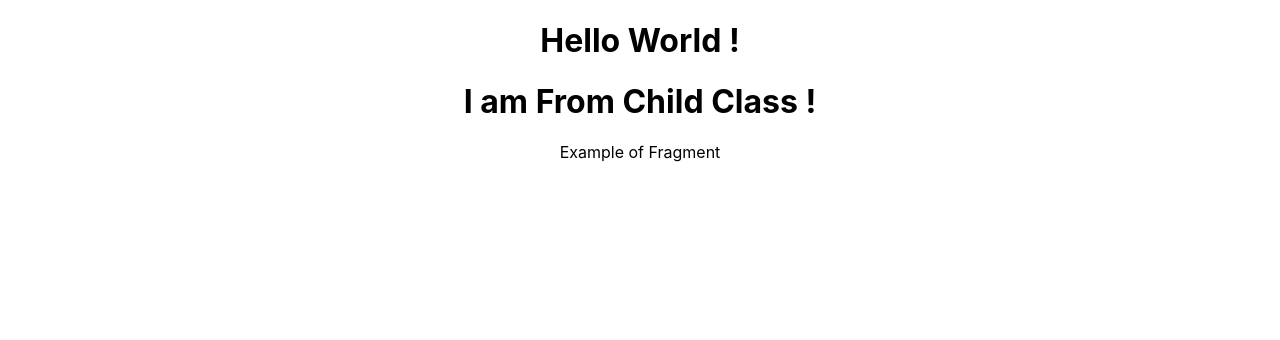
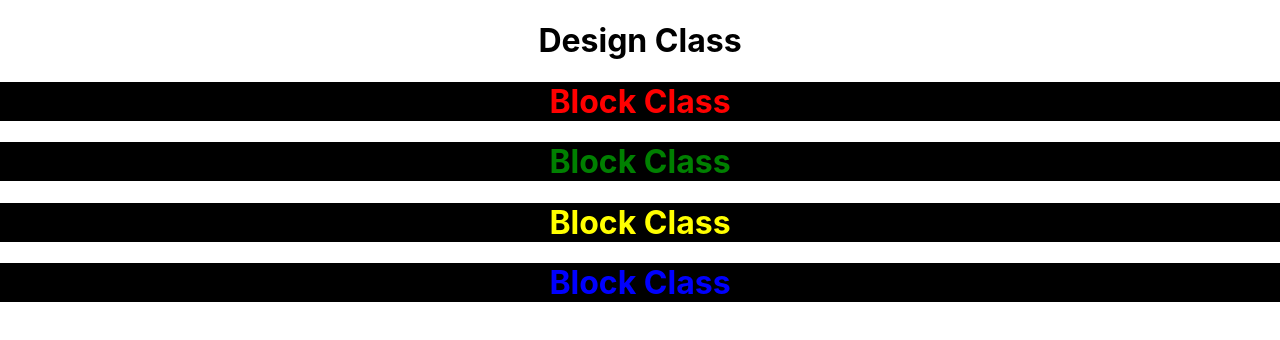
Before and after one commit to MohosinMiah/React_Js_Fundamental_Advance, a React (Create React App) app: page / in a window 1280 px wide. Shown: the top 340 px of the page. Built offline with nearby package versions, Linux system fonts and the light colour scheme.

Commit message:
Default Props 02

```diff
--- /dev/null
+++ b/src/02_Default_props/Block.js
@@ -0,0 +1,46 @@
+
+import { render } from '@testing-library/react';
+import { Component } from 'react';
+
+
+// function Block(props) {
+//     console.log(props)
+
+//     return (
+
+//         <div style={{ backgroundColor:"black" }}>
+//          <h1 style={{ color:props.textColor }}>Block Class</h1>
+
+//         </div>
+//     )
+// }
+
+
+// // Specifies the default values for props:
+// Block.defaultProps = {
+//     textColor: 'green'
+//   };
+// export default Block
+
+
+class Block extends Component {
+
+static defaultProps = {
+    textColor: 'green'
+
+}
+
+
+render () {
+    return (
+
+        <div style={{ backgroundColor:"black" }}>
+         <h1 style={{ color:this.props.textColor }}>Block Class</h1>
+
+        </div>
+    )
+}
+
+}
+
+export default Block
--- /dev/null
+++ b/src/02_Default_props/Design.js
@@ -0,0 +1,20 @@
+import { Fragment } from "react";
+import Block from "./Block";
+
+
+function Design () {
+
+    return (
+          <Fragment>
+
+            <h1>Design Class</h1>
+            <Block textColor="red" />
+            <Block  />
+            <Block textColor="yellow" />
+            <Block textColor="blue" />
+            </Fragment>
+
+    )
+}
+
+export default Design
--- a/src/App.js
+++ b/src/App.js
@@ -1,13 +1,17 @@
 import logo from './logo.svg';
 import './App.css';
 import Child from './01_Fragment/Child'
+import Design from './02_Default_props/Design'
 
 function App() {
   return (
     <div className="App">
-          <h1> Hello World ! </h1>
-           {/* 01. Fragment  ******************************* */}
+           {/* 01. Fragment  *******************************
           <Child/>
+          */}
+
+         <Design />
+
     </div>
   );
 }
```
Also changed, not shown: 1 other file (tests, documents, lock files or other folders).
